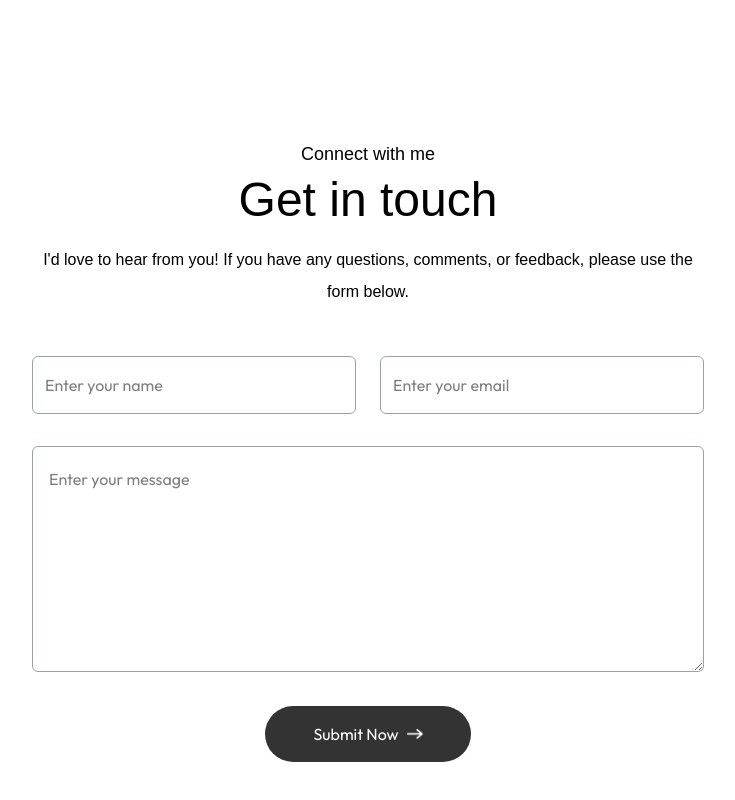
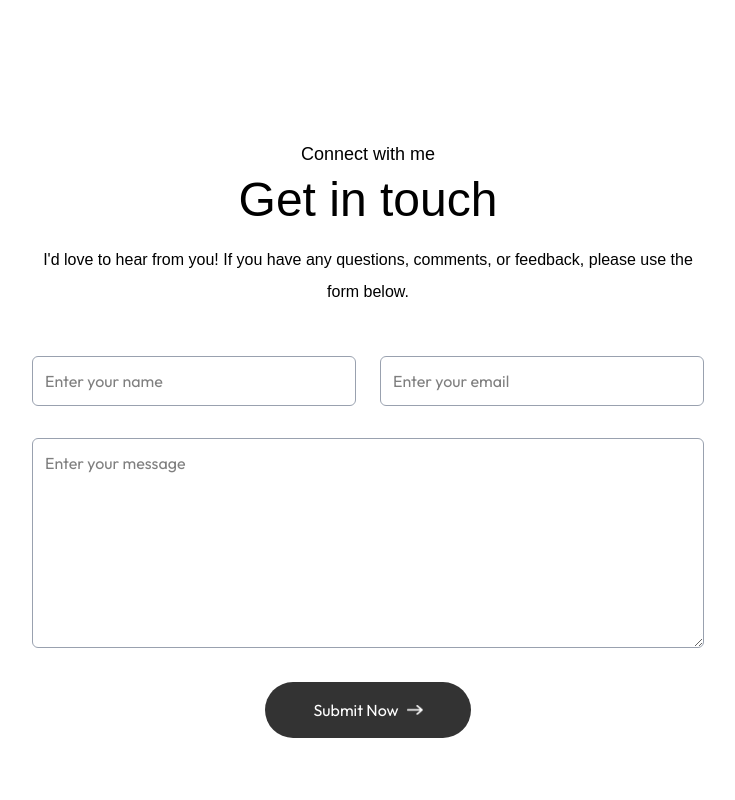
Before and after one commit to avicious/portfolio, a Next.js app: page / in a window 1280 px wide. Shown: the part 2902-3702 px from the top of the page, without its empty margins (272-1007 px from the left). After the commit the page ends 3680 px from the top, so only its background shows below. Built offline with nearby package versions, Linux system fonts and the light colour scheme; no server answers; a web font is replaced by a local one.

Commit message:
contact form updated

```diff
--- a/components/Contact.jsx
+++ b/components/Contact.jsx
@@ -52,14 +52,14 @@ const Contact = () => {
             placeholder="Enter your name"
             name="name"
             required
-            className="flex-1 p-3 outline-none border-[0.5px] border-gray-400 rounded-md bg-white"
+            className="flex-1 px-3 py-2 outline-none border-[0.5px] border-gray-400 rounded-md bg-white"
           />
           <input
             type="email"
             placeholder="Enter your email"
             name="email"
             required
-            className="flex-1 p-3 outline-none border-[0.5px] border-gray-400 rounded-md bg-white"
+            className="flex-1 px-3 py-2 outline-none border-[0.5px] border-gray-400 rounded-md bg-white"
           />
         </div>
         <textarea
@@ -67,7 +67,7 @@ const Contact = () => {
           placeholder="Enter your message"
           name="message"
           required
-          className="w-full p-4 outline-none border-[0.5px] border-gray-400 rounded-md bg-white mb-6"
+          className="w-full px-3 py-2 outline-none border-[0.5px] border-gray-400 rounded-md bg-white mb-6"
         ></textarea>
 
         <button
```
